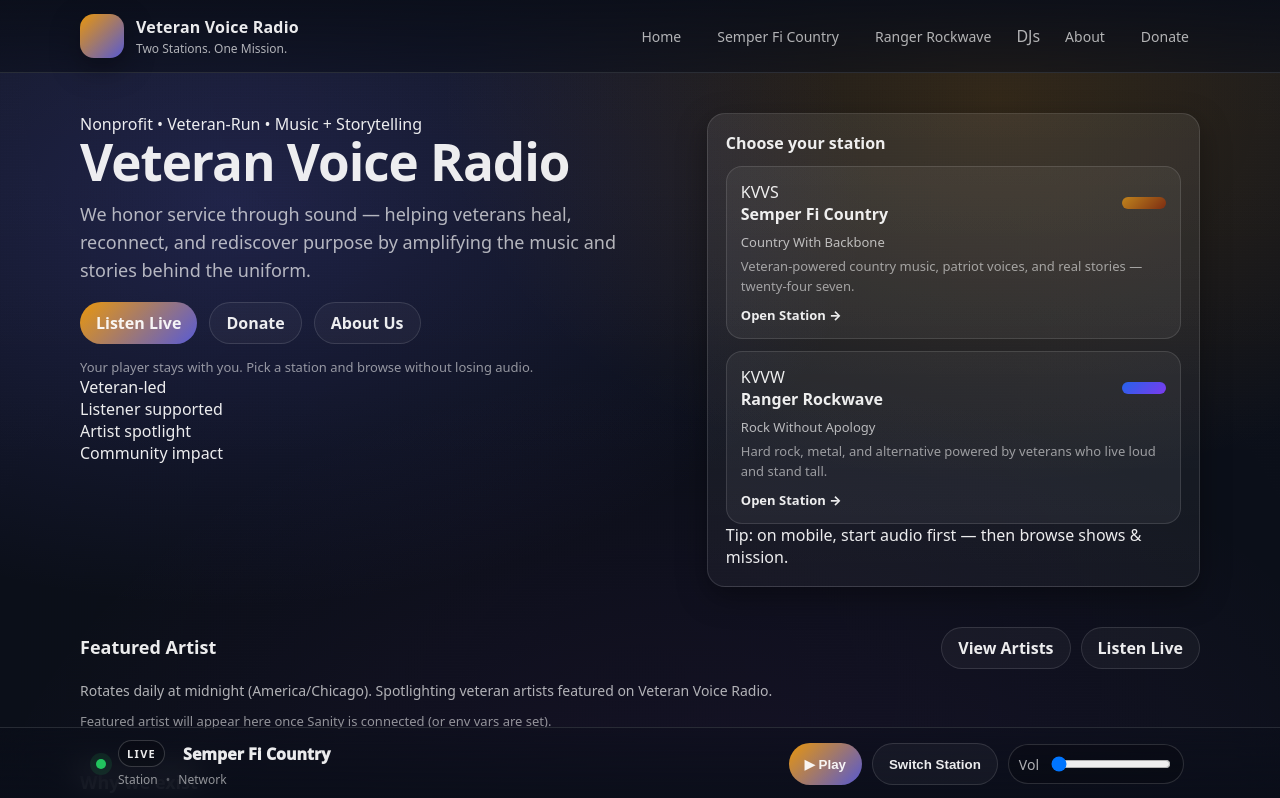
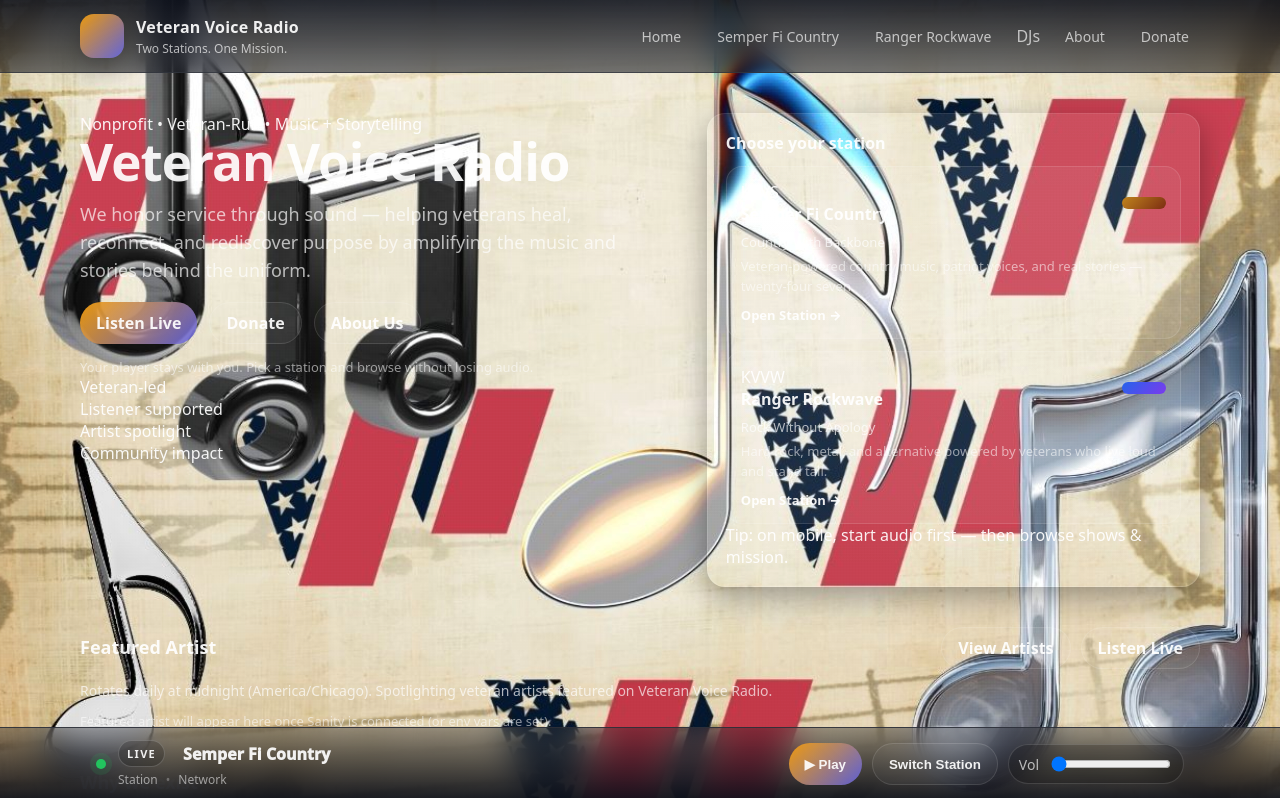
Before and after one commit to bigstock2001/veteranvoiceradio, a Next.js app: page / in a window 1280 px wide. Shown: the top 798 px of the page. Built offline with nearby package versions, Linux system fonts and the light colour scheme; no server answers.

Commit message:
update image background

```diff
--- a/app/globals.css
+++ b/app/globals.css
@@ -21,8 +21,9 @@
 html, body{ padding: 0; margin: 0; }
 
 body{
-  /* NEW: layered light background for depth (no images) */
+  /* NEW: image + layered light background for depth */
   background:
+    url("/images/musicbackground.jpg") center / cover no-repeat fixed,
     radial-gradient(1100px 700px at 18% 12%, var(--glowCool), transparent 58%),
     radial-gradient(900px 620px at 78% 6%, var(--glowWarm), transparent 62%),
     radial-gradient(1200px 900px at 55% 55%, rgba(168,85,247,.10), transparent 62%),
```
Also changed, not shown: public/images/musicbackground.jpg (added).
